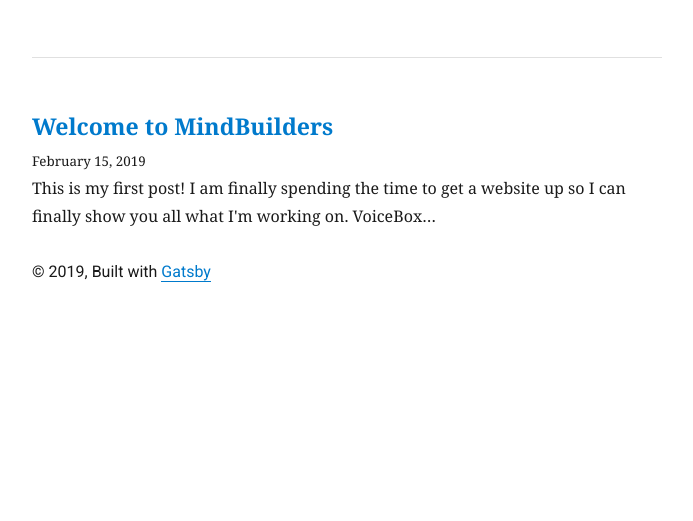
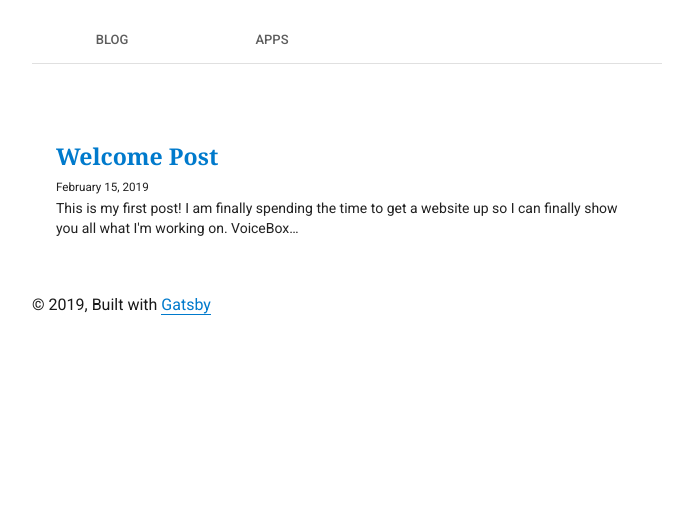
Before and after one commit to petemit/MindBuilders, a Gatsby site: page / in a window 1280 px wide. Shown: the part 279-800 px from the top of the page, without its empty margins (293-986 px from the left). Built offline with nearby package versions, Linux system fonts and the light colour scheme; Gatsby itself is replaced by a stand-in of ours; some packages are replaced by stand-ins of ours.

Commit message:
feat/tab navigation with social links

```diff
--- a/content/blog/hello-world/index.md
+++ b/content/blog/Intro/index.md
@@ -1,5 +1,5 @@
 ---
-title: Welcome to MindBuilders
+title: Welcome Post
 date: "2019-02-15T13:21:38+00:00"
 ---
 
--- /dev/null
+++ b/src/components/BlogList.js
@@ -0,0 +1,24 @@
+import React from "react";
+import { rhythm } from "../utils/typography"
+import { Link } from "gatsby";
+
+export const BlogList = props => {
+    return Object.values(props.posts).map(({ node }) => {
+        const title = node.frontmatter.title || node.fields.slug;
+        return (
+            <div key={node.fields.slug}>
+                <h3
+                    style={{
+                        marginBottom: rhythm(1 / 4)
+                    }}
+                >
+                    <Link style={{ boxShadow: `none` }} to={node.fields.slug}>
+                        {title}
+                    </Link>
+                </h3>
+                <small>{node.frontmatter.date}</small>
+                <p dangerouslySetInnerHTML={{ __html: node.excerpt }} />
+            </div>
+        );
+    });
+};
--- /dev/null
+++ b/src/components/Nav.js
@@ -0,0 +1,45 @@
+import React, { Component } from "react";
+import { Link } from "gatsby";
+import { Divider, Tabs, Tab, Typography } from "@material-ui/core";
+
+function TabContainer(props) {
+    return (
+        <Typography component="div" style={{ padding: 8 * 3 }}>
+            {props.children}
+        </Typography>
+    );
+}
+
+class Nav extends Component {
+    render() {
+        const { currentPage, tabs } = this.props;
+
+        return (
+            <div>
+                <Tabs
+                    currentPage={currentPage}
+                    onChange={(e, value) => this.props.onChangeEvent(value)}
+                >
+                    {Object.keys(tabs).map(tab => (
+                        <Tab key={tab} label={tab} value={tab} />
+                    ))}
+                </Tabs>
+                <Divider />
+                {<TabContainer>{tabs[currentPage]}</TabContainer>}
+            </div>
+        );
+    }
+}
+
+const nav = {
+    justifyContent: "center",
+    alignItems: "center",
+    display: "flex",
+    listStyleType: "none",
+    margin: 5,
+    flexDirection: "row",
+    textDecoration: "none",
+    boxShadow: "none"
+};
+
+export default Nav;
--- a/src/components/bio.js
+++ b/src/components/bio.js
@@ -15,7 +15,6 @@ function Bio() {
                     <div
                         style={{
                             display: `flex`,
-                            marginBottom: rhythm(2.5)
                         }}
                     >
                         <Image
@@ -31,6 +30,7 @@ function Bio() {
                                 borderRadius: `50%`
                             }}
                         />
+                        <div>
                             <p
                                 style={{
                                     fontFamily: `Roboto, sans-serif`,
@@ -41,42 +41,34 @@ function Bio() {
                                 developer whose goal is to make the kind of apps
                                 that help you to BE and to DO.
                                 {` `}
+                            </p>
                             <p>
                                 <a
-                                style={{boxShadow: 'none', textDecoration: 'none'}}
+                                    style={{
+                                        boxShadow: "none",
+                                        textDecoration: "none"
+                                    }}
                                     href={`https://twitter.com/${
                                         social.twitter
                                     }`}
                                 >
-                                    <FaTwitter/>
+                                    <FaTwitter />
                                 </a>
 
                                 <a
-                                    style={{marginLeft: 15,  boxShadow: 'none', textDecoration: 'none'}}
+                                    style={{
+                                        marginLeft: 15,
+                                        boxShadow: "none",
+                                        textDecoration: "none"
+                                    }}
                                     href={`https://instagram.com/${
                                         social.instagram
                                     }`}
                                 >
                                     <FaInstagram />
                                 </a>
-                                {/* <SocialIcon
-                                    url={`https://twitter.com/${
-                                        social.twitter
-                                    }`}
-                                    style={{ height: 35, width: 35, textDecorationStyle: 'dotted'}}
-                                    bgColor="#ffffff"
-                                    fgColor="#595a5b"
-                                />
-                                <SocialIcon
-                                    url={`https://instagram.com/${
-                                        social.instagram
-                                    }`}
-                                    style={{ marginLeft: 10, height: 35, width: 35, textDecoration: 'none'}}
-                                    bgColor="#ffffff"
-                                    fgColor="#595a5b"
-                                /> */}
                             </p>
-                        </p>
+                        </div>
                     </div>
                 );
             }}
@@ -97,7 +89,7 @@ const bioQuery = graphql`
             siteMetadata {
                 author
                 social {
-                    twitter,
+                    twitter
                     instagram
                 }
             }
--- /dev/null
+++ b/src/pages/apps.js
@@ -0,0 +1,17 @@
+import React, { Component } from 'react'
+
+
+class Apps extends Component {
+    render() {
+        return (
+            <div>
+VoiceBox
+--Made specifically for voice actors to keep track of their voices
+Need a little helper to keep track of your voices in your fantasy novel with dozens of characters?   Voice Box makes it easy to catalog and track your voices so you can quickly reference the subtleties specific to a character.
+            </div>
+        )
+    }
+
+}
+
+export default Apps
--- a/src/pages/index.js
+++ b/src/pages/index.js
@@ -1,17 +1,34 @@
-import React from "react"
-import { Link, graphql } from "gatsby"
-import Divider from  '@material-ui/core/Divider'
+import React from "react";
+import { Link, graphql } from "gatsby";
 
-import Bio from "../components/bio"
-import Layout from "../components/layout"
-import SEO from "../components/seo"
-import { rhythm } from "../utils/typography"
+import Bio from "../components/bio";
+import Layout from "../components/layout";
+import SEO from "../components/seo";
+import { rhythm } from "../utils/typography";
+import Nav from "../components/Nav";
+import { BlogList } from "./../components/BlogList";
+import Apps from "./apps";
 
 class BlogIndex extends React.Component {
+    state = {
+        currentPage: "blog"
+    };
+
     render() {
-    const { data } = this.props
-    const siteTitle = data.site.siteMetadata.title
-    const posts = data.allMarkdownRemark.edges
+        const handleChange = currentPage => {
+            this.setState({ currentPage });
+        };
+
+        const { data } = this.props;
+        const siteTitle = data.site.siteMetadata.title;
+        const posts = data.allMarkdownRemark.edges;
+
+        const tabs = {
+            blog: <BlogList posts={posts} />,
+            apps: (
+                <Apps/>
+            )
+        };
 
         return (
             <Layout location={this.props.location} title={siteTitle}>
@@ -20,31 +37,17 @@ class BlogIndex extends React.Component {
                     keywords={[`blog`, `gatsby`, `javascript`, `react`]}
                 />
                 <Bio />
-        <Divider />
-        {posts.map(({ node }) => {
-          const title = node.frontmatter.title || node.fields.slug
-          return (
-            <div key={node.fields.slug}>
-              <h3
-                style={{
-                  marginBottom: rhythm(1 / 4),
-                }}
-              >
-                <Link style={{ boxShadow: `none` }} to={node.fields.slug}>
-                  {title}
-                </Link>
-              </h3>
-              <small>{node.frontmatter.date}</small>
-              <p dangerouslySetInnerHTML={{ __html: node.excerpt }} />
-            </div>
-          )
-        })}
+                <Nav
+                    tabs={tabs}
+                    currentPage={this.state.currentPage}
+                    onChangeEvent={handleChange}
+                />
             </Layout>
-    )
+        );
     }
 }
 
-export default BlogIndex
+export default BlogIndex;
 
 export const pageQuery = graphql`
     query {
@@ -68,4 +71,4 @@ export const pageQuery = graphql`
             }
         }
     }
-`
+`;
```
Lines whose indentation alone changed are shown as unchanged.
